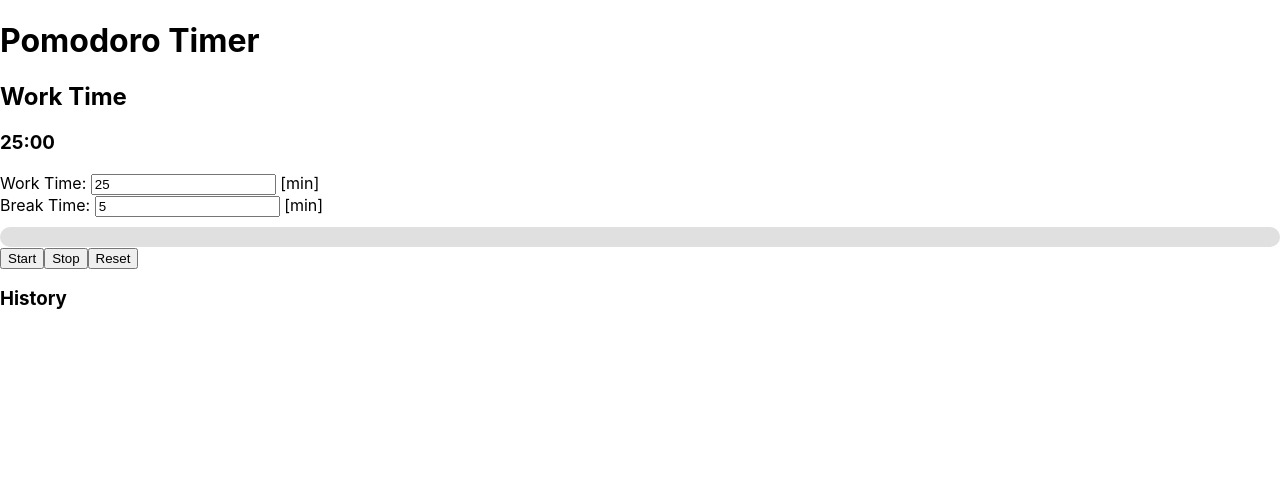
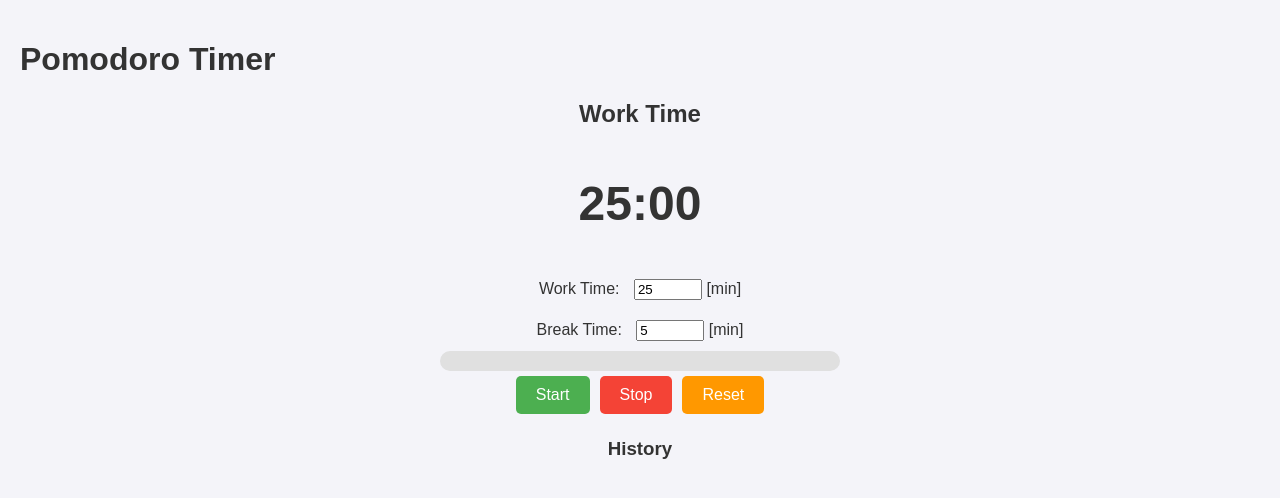
Before and after one commit to su1415/timer_app, a React (Create React App) app: page / in a window 1280 px wide. Shown: the top 498 px of the page. Built offline with nearby package versions, Linux system fonts and the light colour scheme.

Commit message:
style: classを追加

```diff
--- /dev/null
+++ b/src/Timer.css
@@ -0,0 +1,100 @@
+body {
+  font-family: Arial, sans-serif;
+  background-color: #f4f4f9;
+  color: #333;
+  padding: 20px;
+}
+
+.timer-container {
+  max-width: 400px;
+  margin: 0 auto;
+  text-align: center;
+}
+
+.session-title {
+  font-size: 24px;
+  margin-bottom: 10px;
+}
+
+.time-display {
+  font-size: 48px;
+  font-weight: bold;
+}
+
+.settings {
+  margin: 20px 0;
+}
+
+.time-input {
+  width: 60px;
+  margin-left: 10px;
+}
+
+.progress-bar {
+  width: 100%;
+  height: 20px;
+  background-color: #e0e0e0;
+  border-radius: 10px;
+  overflow: hidden;
+  margin-top: 10px;
+}
+
+.progress-fill {
+  height: 100%;
+  background-color: #76c7c0;
+}
+
+.button-group {
+  margin: 20px 0;
+}
+
+.control-button {
+  margin: 5px;
+  padding: 10px 20px;
+  font-size: 16px;
+  cursor: pointer;
+  border: none;
+  border-radius: 5px;
+  transition: background-color 0.3s ease;
+}
+
+.control-button.start {
+  background-color: #4caf50;
+  color: #fff;
+}
+
+.control-button.start:hover {
+  background-color: #45a049;
+}
+
+.control-button.stop {
+  background-color: #f44336;
+  color: #fff;
+}
+
+.control-button.stop:hover {
+  background-color: #e53935;
+}
+
+.control-button.reset {
+  background-color: #ff9800;
+  color: #fff;
+}
+
+.control-button.reset:hover {
+  background-color: #fb8c00;
+}
+
+.history-list {
+  list-style: none;
+  padding: 0;
+  text-align: left;
+  margin-top: 20px;
+}
+
+.history-item {
+  background-color: #f9f9f9;
+  padding: 10px;
+  margin-bottom: 5px;
+  border-radius: 5px;
+}
--- a/src/Timer.js
+++ b/src/Timer.js
@@ -1,4 +1,5 @@
 import React, { useState, useEffect } from "react";
+import "./Timer.css";
 
 const Timer = () => {
   const [workTime, setWorkTime] = useState(25 * 60);
@@ -80,16 +81,17 @@ const Timer = () => {
   };
 
   return (
-    <div>
-      <h2>{ isWork ? "Work Time" : "Break Time" }</h2>
-      <h3>{ formatTime(timeLeft) }</h3>
+    <div className="timer-container">
+      <h2 className="session-title">{ isWork ? "Work Time" : "Break Time" }</h2>
+      <h3 className="time-display">{ formatTime(timeLeft) }</h3>
 
-      <div>
+      <div className="settings">
         <label>Work Time: </label>
         <input
           type="number"
           value={ workTime / 60 }
           onChange={ handleWorkTimeChange }
+          className="time-input"
         /> [min]
       </div>
 
@@ -99,21 +101,22 @@ const Timer = () => {
           type="number"
           value={ breakTime / 60 }
           onChange={ handleBreakTimeChange }
+          className="time-input"
         /> [min]
       </div>
 
-      <div style={{ width: "100%", height: "20px", background: "#e0e0e0", borderRadius: "10px", overflow: "hidden", marginTop: "10px" }}>
-        <div style={{ width: `${calculateProgress()}%`, height: "100%", background: "#76c7c0" }}></div>
+      <div className="progress-bar">
+        <div className="progress-fill" style={{ width: `${calculateProgress()}%` }}></div>
       </div>
 
-      <button onClick={ () => setIsActive(true) }>Start</button>
-      <button onClick={ () => setIsActive(false) }>Stop</button>
-      <button onClick={ onResetClick }>Reset</button>
+      <button className="control-button start" onClick={ () => setIsActive(true) }>Start</button>
+      <button className="control-button stop" onClick={ () => setIsActive(false) }>Stop</button>
+      <button className="control-button reset" onClick={ onResetClick }>Reset</button>
 
       <h3>History</h3>
-      <ul>
+      <ul className="history-list">
         { history.map((entry, index) => (
-          <li key={ index }>
+          <li key={ index } className="history-item">
             { entry.timestamp } - { entry.sessionType } Session ( { entry.sessionTime } minutes )
           </li>
         )) }
```
